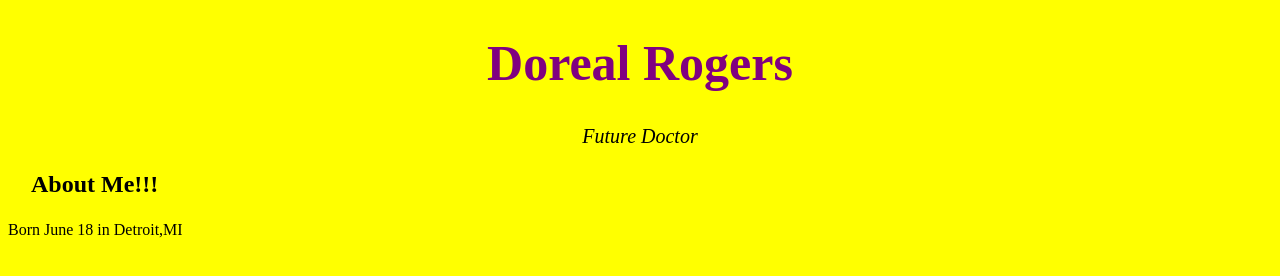
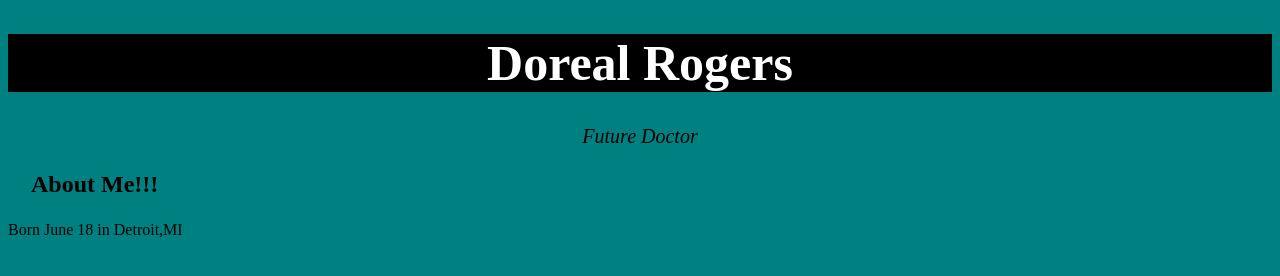
Before and after one commit to doredoriidorii/doredoriidorii.github.io, a plain HTML site: page index.html in a window 1280 px wide. Drawn offline with Linux system fonts and the light colour scheme.

Commit message:
seventh commit

```diff
--- a/index.html
+++ b/index.html
@@ -1,13 +1,13 @@
 <!DOCTYPE html>
-<html style="background-color:yellow">
+<html style="background-color:teal">
     <head>
         <title></title>
     </head>
         <body>
-            <h1 style="font-size:50px;color:purple;font:cursive;text-align:center;">Doreal Rogers</h1>
+            <h1 style="font-size:50px;color:white;text-align:center;background-color:black;">Doreal Rogers</h1>
             <p style="text-align:center;font-size:20px;"><em>Future Doctor</em></p>
             <h2 style="margin:23px;">About Me!!!</h2>
-            <p>Born June 18 in Detroit,MI</p>
+            <p style="margin-bottom:50px">Born June 18 in Detroit,MI</p>
         </body>
 
 </html>
```
